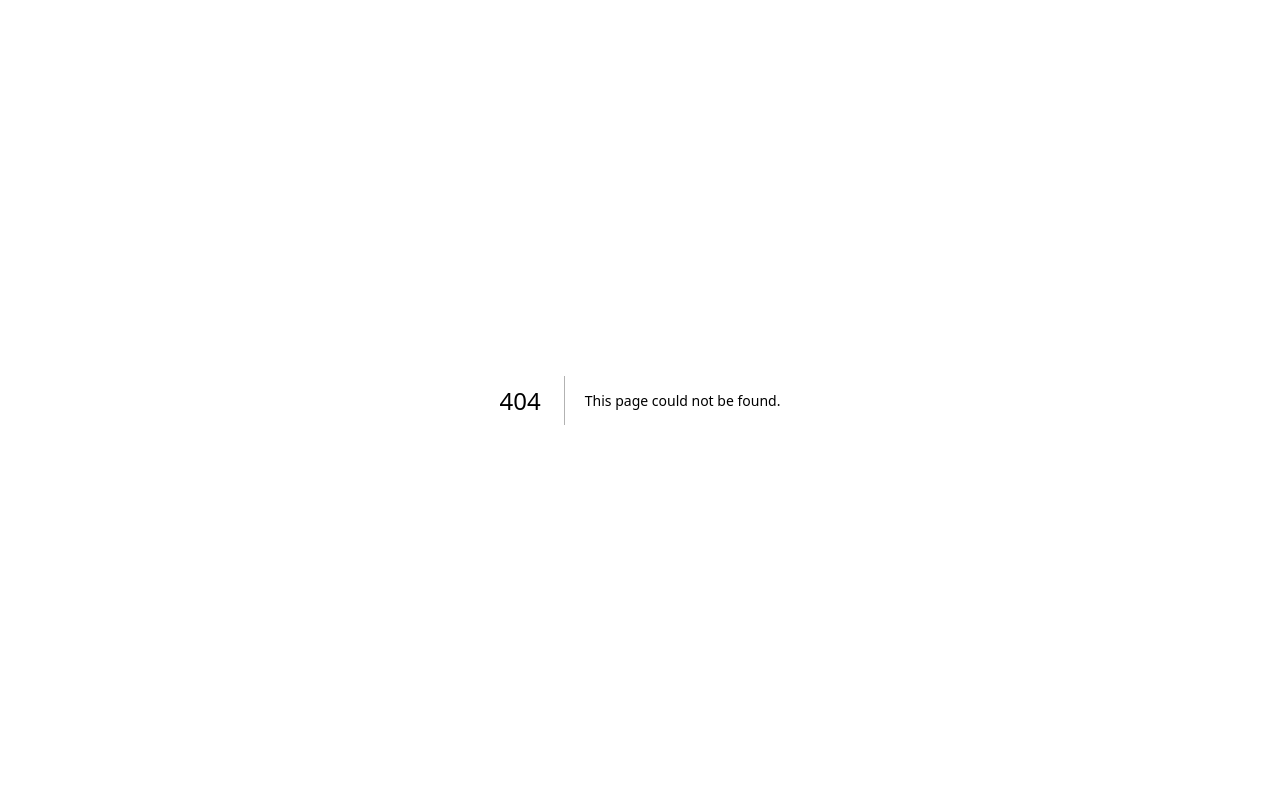
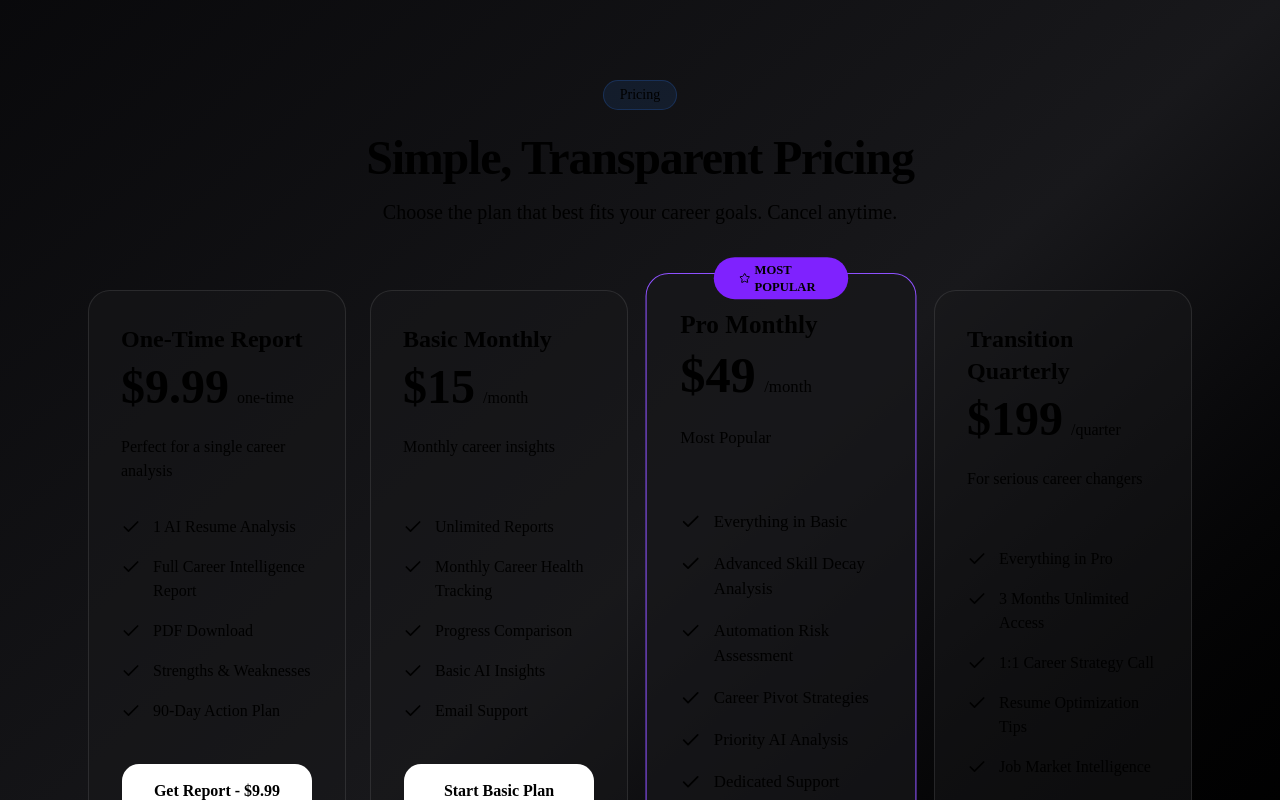
Before and after one commit to aiwithnaveedd/rolenorth, a Next.js app: page /upload/pricing in a window 1280 px wide. Before the commit this address had no page. Shown: the top 800 px of the page. Built offline with nearby package versions, Linux system fonts and the light colour scheme.

Commit message:
Add pricing page

```diff
--- /dev/null
+++ b/app/upload/pricing/page.tsx
@@ -0,0 +1,150 @@
+// app/pricing/page.tsx
+"use client";
+
+import { Button } from "@/components/ui/button";
+import { Check, Star } from "lucide-react";
+import Link from "next/link";
+
+const plans = [
+  {
+    name: "One-Time Report",
+    price: "9.99",
+    period: "one-time",
+    description: "Perfect for a single career analysis",
+    features: [
+      "1 AI Resume Analysis",
+      "Full Career Intelligence Report",
+      "PDF Download",
+      "Strengths & Weaknesses",
+      "90-Day Action Plan",
+    ],
+    buttonText: "Get Report - $9.99",
+    popular: false,
+    priceId: "one_time",
+  },
+  {
+    name: "Basic Monthly",
+    price: "15",
+    period: "/month",
+    description: "Monthly career insights",
+    features: [
+      "Unlimited Reports",
+      "Monthly Career Health Tracking",
+      "Progress Comparison",
+      "Basic AI Insights",
+      "Email Support",
+    ],
+    buttonText: "Start Basic Plan",
+    popular: false,
+    priceId: "monthly_basic",
+  },
+  {
+    name: "Pro Monthly",
+    price: "49",
+    period: "/month",
+    description: "Most Popular",
+    features: [
+      "Everything in Basic",
+      "Advanced Skill Decay Analysis",
+      "Automation Risk Assessment",
+      "Career Pivot Strategies",
+      "Priority AI Analysis",
+      "Dedicated Support",
+    ],
+    buttonText: "Go Pro - $49/mo",
+    popular: true,
+    priceId: "monthly_pro",
+  },
+  {
+    name: "Transition Quarterly",
+    price: "199",
+    period: "/quarter",
+    description: "For serious career changers",
+    features: [
+      "Everything in Pro",
+      "3 Months Unlimited Access",
+      "1:1 Career Strategy Call",
+      "Resume Optimization Tips",
+      "Job Market Intelligence",
+      "Personalized Coaching Insights",
+    ],
+    buttonText: "Choose Quarterly",
+    popular: false,
+    priceId: "quarterly_transition",
+  },
+];
+
+export default function PricingPage() {
+  return (
+    <div className="min-h-screen bg-gradient-to-br from-zinc-950 via-zinc-900 to-black text-white py-20">
+      <div className="max-w-6xl mx-auto px-6">
+        <div className="text-center mb-16">
+          <span className="inline-flex items-center rounded-full border border-blue-500/20 bg-blue-500/10 px-4 py-1 text-sm font-medium text-blue-400">
+            Pricing
+          </span>
+          <h1 className="text-5xl font-bold tracking-tight mt-6 mb-4">
+            Simple, Transparent Pricing
+          </h1>
+          <p className="text-xl text-zinc-400 max-w-2xl mx-auto">
+            Choose the plan that best fits your career goals. Cancel anytime.
+          </p>
+        </div>
+
+        <div className="grid md:grid-cols-2 lg:grid-cols-4 gap-6">
+          {plans.map((plan, index) => (
+            <div
+              key={index}
+              className={`relative rounded-3xl p-8 border ${
+                plan.popular
+                  ? "border-violet-500 bg-zinc-900/70 scale-105"
+                  : "border-white/10 bg-zinc-900/50"
+              } transition-all hover:border-white/20`}
+            >
+              {plan.popular && (
+                <div className="absolute -top-4 left-1/2 -translate-x-1/2 bg-violet-600 text-white text-xs font-semibold px-6 py-1 rounded-full flex items-center gap-1">
+                  <Star className="w-4 h-4" /> MOST POPULAR
+                </div>
+              )}
+
+              <h3 className="text-2xl font-semibold mb-2">{plan.name}</h3>
+              <div className="flex items-baseline mb-6">
+                <span className="text-5xl font-bold"> ${plan.price}</span>
+                <span className="text-zinc-400 ml-2">{plan.period}</span>
+              </div>
+
+              <p className="text-zinc-400 mb-8 min-h-[48px]">{plan.description}</p>
+
+              <ul className="space-y-4 mb-10">
+                {plan.features.map((feature, i) => (
+                  <li key={i} className="flex items-start gap-3 text-zinc-300">
+                    <Check className="w-5 h-5 text-emerald-400 mt-0.5 flex-shrink-0" />
+                    <span>{feature}</span>
+                  </li>
+                ))}
+              </ul>
+
+              <Button
+                asChild
+                size="lg"
+                className={`w-full h-14 text-base font-semibold rounded-2xl ${
+                  plan.popular
+                    ? "bg-violet-600 hover:bg-violet-700"
+                    : "bg-white text-black hover:bg-zinc-200"
+                }`}
+              >
+                <Link href={`/subscribe?plan=${plan.priceId}`}>
+                  {plan.buttonText}
+                </Link>
+              </Button>
+            </div>
+          ))}
+        </div>
+
+        <p className="text-center text-zinc-500 mt-12 text-sm">
+          All plans include secure Google login and instant AI analysis.
+          <br /> Questions? Contact us at support@rolenorth.com
+        </p>
+      </div>
+    </div>
+  );
+}
```
